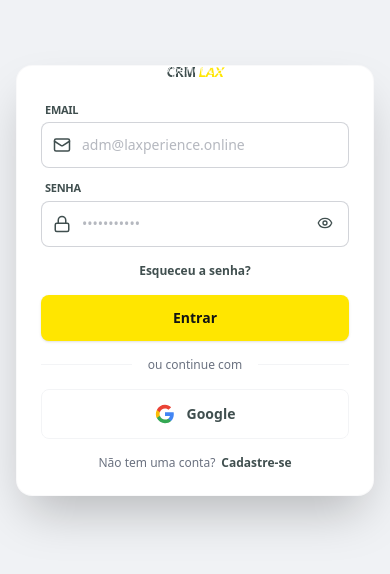
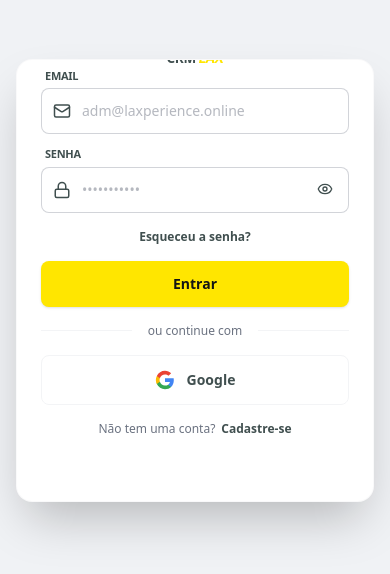
Before and after one commit to laxautomacoes/crmLAX, a Next.js app: page /login in a window 390 px wide. Shown: the part 142-716 px from the top of the page. Built offline with nearby package versions, Linux system fonts and the light colour scheme; no server answers; the database is empty.

Commit message:
Tela login - centralizar mobile

```diff
--- a/src/app/login/page.tsx
+++ b/src/app/login/page.tsx
@@ -10,7 +10,7 @@
     return (
         <div className="min-h-screen w-full bg-background flex flex-col justify-center items-center p-4 md:p-6 transition-colors overflow-hidden">
             <div className="bg-card w-full max-w-[440px] md:min-h-[720px] min-h-fit rounded-2xl shadow-2xl p-6 md:p-12 border border-border/50 flex flex-col justify-center animate-in fade-in zoom-in duration-300 overflow-hidden">
-                <div className="flex flex-col -mt-8 md:-mt-20">
+                <div className="flex flex-col relative -top-10 md:-top-20">
                     <div className="flex flex-col items-center mb-6 md:mb-10">
                     <Logo
                         size="lg"
@@ -20,7 +20,7 @@
                         loading={loading}
                     />
                     {!loading && (
-                        <p className="text-white text-xs md:text-base font-medium text-center -mt-8 md:-mt-12 opacity-90">
+                        <p className="text-white text-xs md:text-base font-medium text-center -mt-14 md:-mt-12 opacity-90">
                             A melhor experiência imobiliária
                         </p>
                     )}
```
